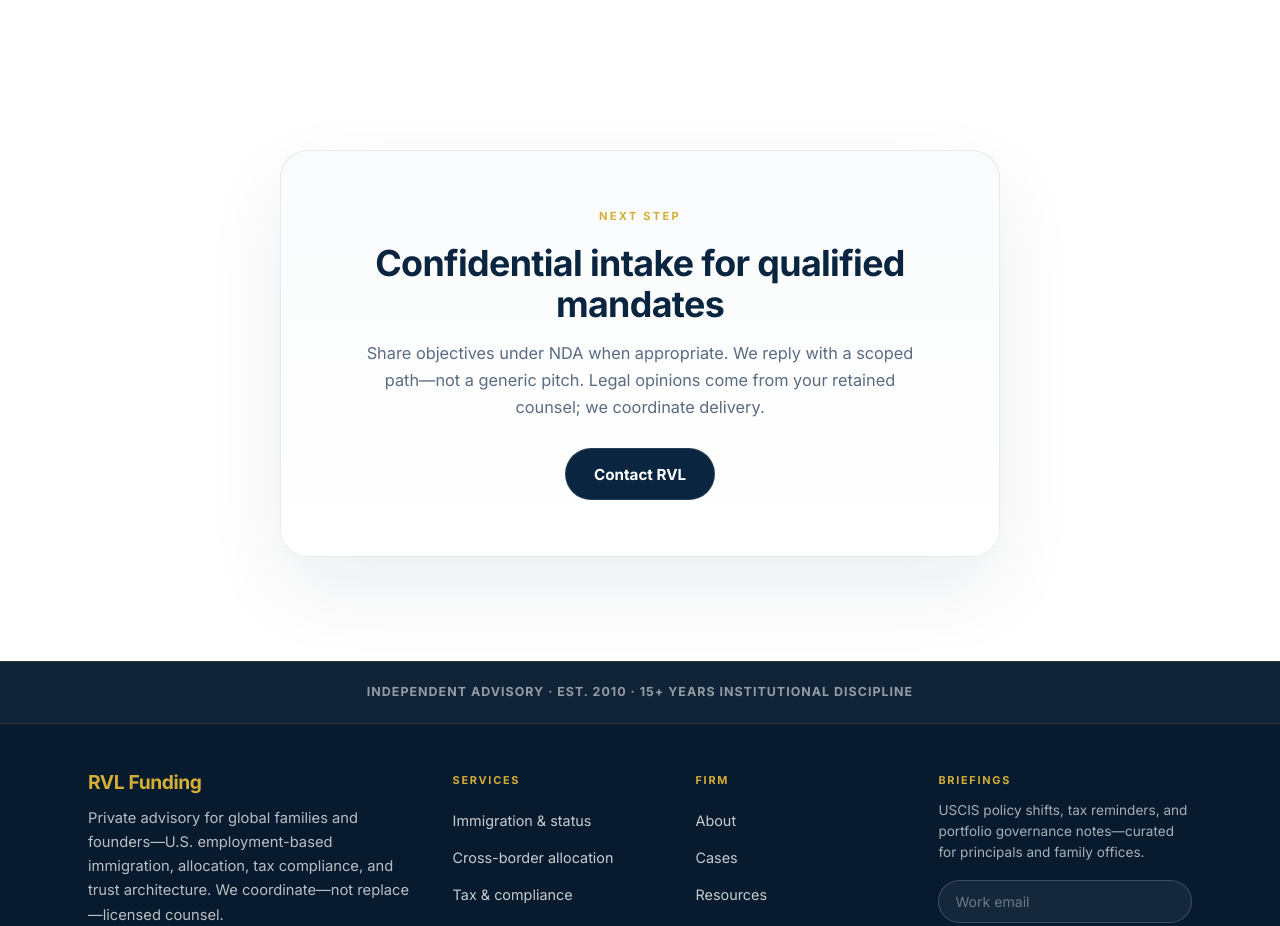
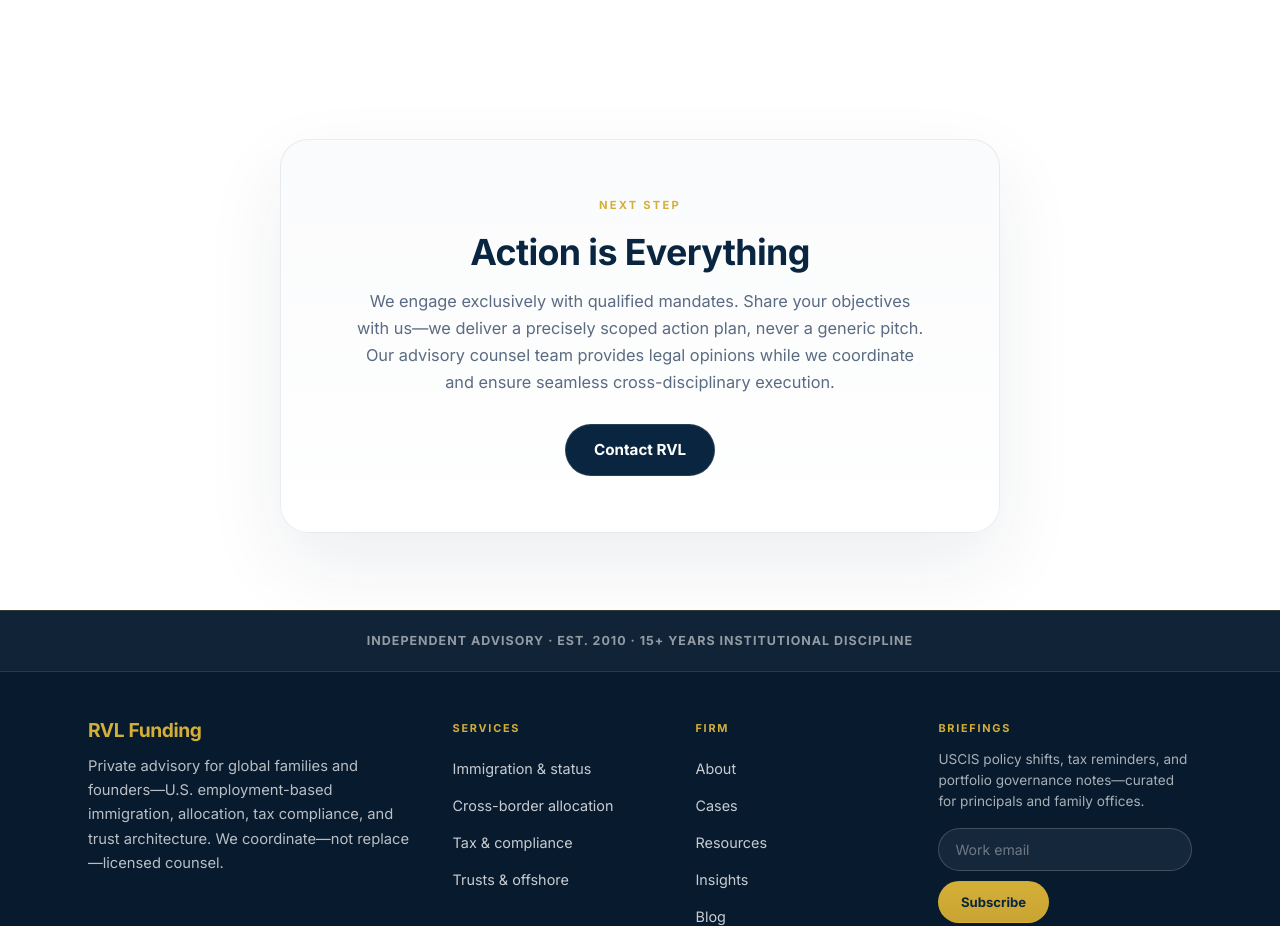
Before and after one commit to rvlfunding/rvl-funding, a Next.js app: page / in a window 1280 px wide. Shown: the part 6825-7751 px from the top of the page. Built offline with nearby package versions, Linux system fonts and the light colour scheme.

Commit message:
Update page.tsx

```diff
--- a/src/app/page.tsx
+++ b/src/app/page.tsx
@@ -443,16 +443,17 @@
         </div>
       </section>
 
-      <section className="cta-band" aria-labelledby="cta-heading" style={{ paddingTop: 'clamp(1rem, 2vw, 1.5rem)' }}>
+      <section className="cta-band" aria-labelledby="cta-heading" style={{ paddingTop: 'clamp(0.5rem, 1vw, 1rem)', paddingBottom: 'clamp(3rem, 6vw, 5rem)' }}>
         <div className="container">
           <div className="cta-inner">
             <span className="eyebrow" style={{ textAlign: 'center' }}>
-              Next step
+              Next Step
             </span>
-            <h2 id="cta-heading">Confidential intake for qualified mandates</h2>
+            <h2 id="cta-heading">Action is Everything</h2>
             <p>
-              Share objectives under NDA when appropriate. We reply with a scoped path—not a generic pitch.
-              Legal opinions come from your retained counsel; we coordinate delivery.
+              We engage exclusively with qualified mandates. Share your objectives with us—we deliver a
+              precisely scoped action plan, never a generic pitch. Our advisory counsel team provides legal
+              opinions while we coordinate and ensure seamless cross-disciplinary execution.
             </p>
             <Link href="/contact" className="btn-navy">
               Contact RVL
```
